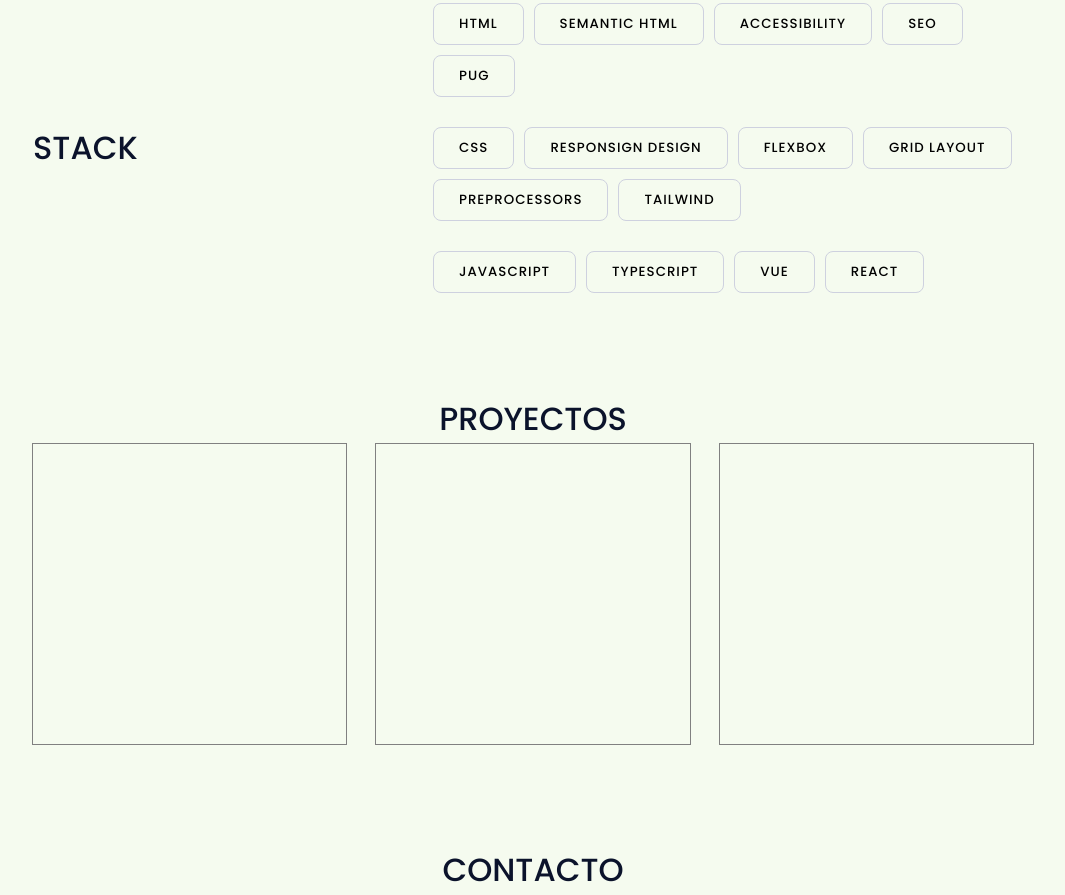
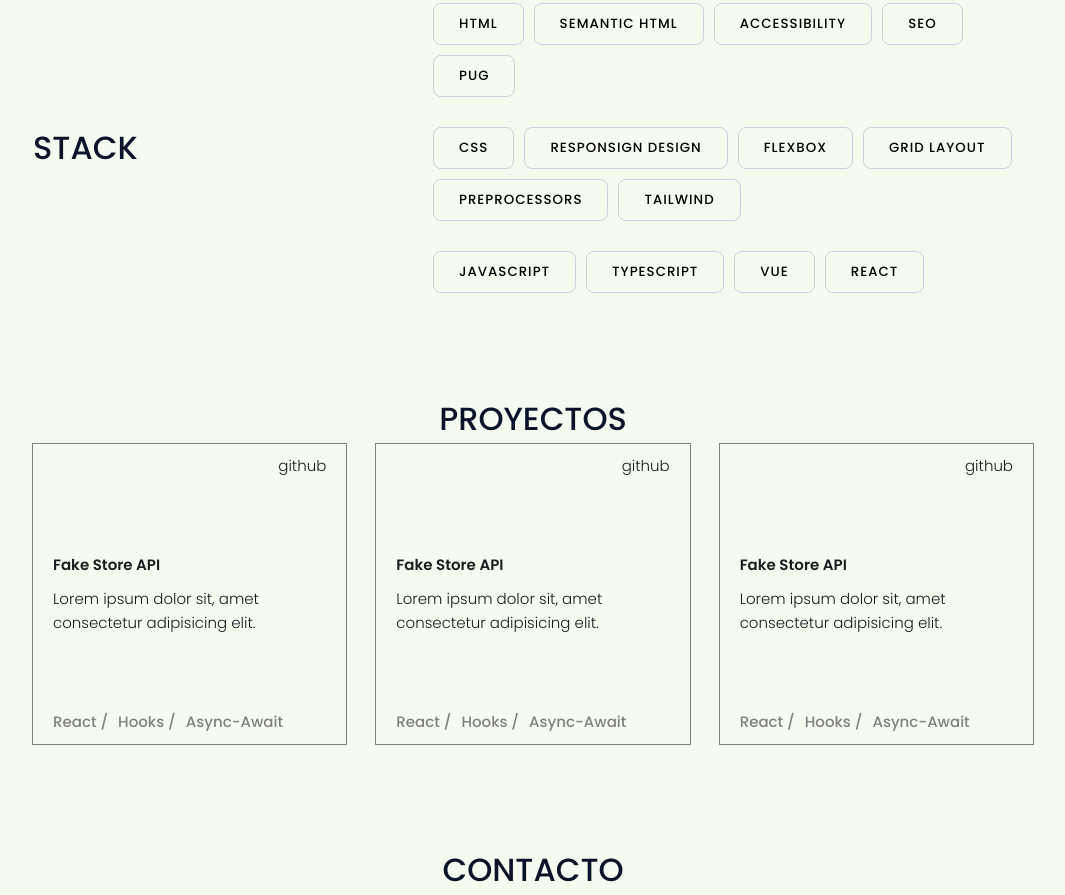
Before and after one commit to fcojavierlpzstudent/fcojavierlpzstudent.github.io, a website: page pug/index.pug in a window 1280 px wide. Shown: the part 628-1523 px from the top of the page, without its empty margins (107-1172 px from the left). Drawn offline with nearby package versions, Linux system fonts and the light colour scheme; files that its build step writes are made by us from their sources.

Commit message:
refactor(projects): add scaffolding for cards

```diff
--- a/pug/includes/projects.pug
+++ b/pug/includes/projects.pug
@@ -2,8 +2,37 @@
   h2.heading-3.projects__caption Proyectos
   .projects__cards
     .card
-      .card__side
+      .card__header
+        a github
+      .card__content
+        .card__title Fake Store API
+        .card__body Lorem ipsum dolor sit, amet consectetur adipisicing elit.
+      .card__footer
+        ul
+          li React /
+          li Hooks /
+          li Async-Await
+
     .card
-      .card__side
+      .card__header
+        a github
+      .card__content
+        .card__title Fake Store API
+        .card__body Lorem ipsum dolor sit, amet consectetur adipisicing elit.
+      .card__footer
+        ul
+          li React /
+          li Hooks /
+          li Async-Await
+
     .card
-      .card__side
+      .card__header
+        a github
+      .card__content
+        .card__title Fake Store API
+        .card__body Lorem ipsum dolor sit, amet consectetur adipisicing elit.
+      .card__footer
+        ul
+          li React /
+          li Hooks /
+          li Async-Await
--- a/sass/_projects.scss
+++ b/sass/_projects.scss
@@ -14,18 +14,39 @@
 .card {
   outline: 1px solid grey;
   height: 30rem;
-  font-size: 3rem;
+  font-size: 1.5rem;
+  padding: 1rem 2rem;
+  display: flex;
+  flex-direction: column;
+  justify-content: space-between;
 
-  &__side {
-    overflow: hidden;
-    padding: 2rem;
+  &__header {
+    display: flex;
+    justify-content: flex-end;
+  }
 
-    &--front {
-      background-color: var(--color-grey-light);
+  &__content {
+    display: flex;
+    flex-direction: column;
+  }
+
+  &__title {
+    font-weight: bold;
+  }
+
+  &__body {
+    margin-top: 1rem;
+  }
+
+  &__footer {
+    display: flex;
+
+    ul {
+      display: flex;
+      list-style: none;
+      gap: 1rem;
+      color:grey;
+      font-weight: 500;
     }
   }
-
-  &:hover &__side--front {
-    transform: rotateY(-180deg);
-  }
 }
```
Also changed, not shown: css/style.css, includes/projects.html, index.html.
